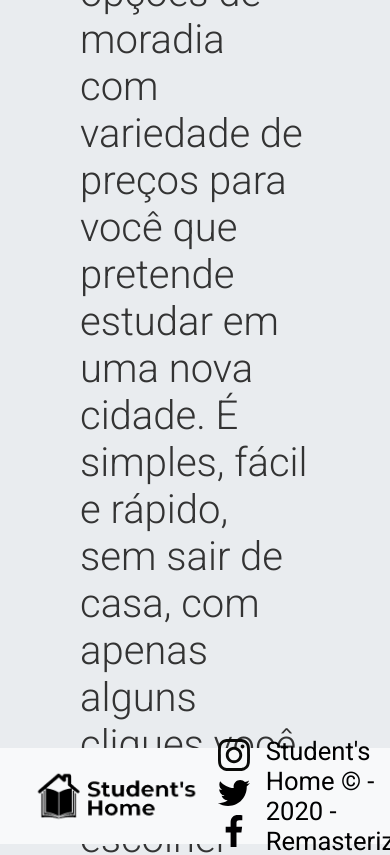
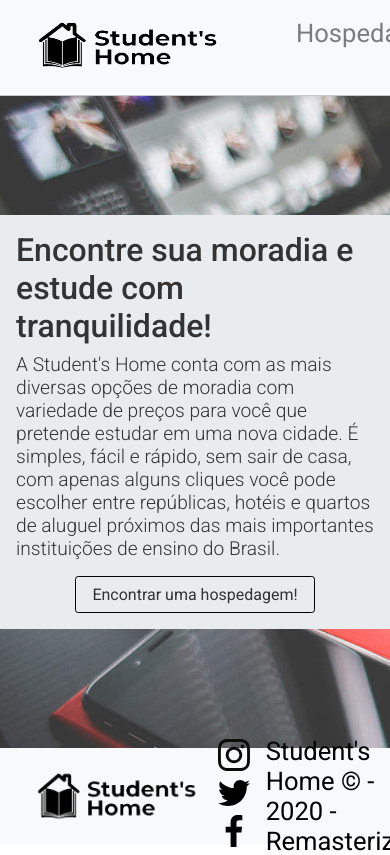
Before and after one commit to HenriqueeLoopes/studentshome, a React (Create React App) app: page / in a window 390 px wide. Shown: the top 855 px of the page. Built offline with nearby package versions, Linux system fonts and the light colour scheme.

Commit message:
index media query added for responsive layout

```diff
--- a/src/pages/Index/styles.css
+++ b/src/pages/Index/styles.css
@@ -10,7 +10,8 @@
 .main-container .center-container {
   width: 100vw;
   background-color: #e9ecef;
-    padding: 7rem 5rem;
+  padding: 7rem 2rem;
+  max-height: 90%;
 
   display: flex;
   flex-direction: column;
@@ -48,3 +49,52 @@
   background-color: #343a40;
   border-color: #343a40;
 }
+
+@media (max-width: 700px) {
+  .main-container .center-container {
+    background-color: #e9ecef;
+    padding: 1rem 1.5rem;
+  }
+
+  .main-container .center-container h1 {
+    font-size: 3rem;
+  }
+
+  .main-container .center-container h3 {
+    margin-top: 1.5rem;
+    font-size: 1.5rem;
+  }
+
+  .main-container .center-container a {
+    font-size: 1rem;
+    color: #333;
+    margin-top: 1rem;
+    padding: 0.5rem 1rem;
+    border-radius: 0.2rem;
+  }
+}
+
+@media (max-width: 500px) {
+  .main-container .center-container {
+    background-color: #e9ecef;
+    padding: 1rem 1rem;
+  }
+
+  .main-container .center-container h1 {
+    font-size: 2rem;
+    font-weight: 500;
+  }
+
+  .main-container .center-container h3 {
+    margin-top: 0.5rem;
+    font-size: 1.2rem;
+  }
+
+  .main-container .center-container a {
+    font-size: 1rem;
+    color: #333;
+    margin-top: 1rem;
+    padding: 0.5rem 1rem;
+    border-radius: 0.2rem;
+  }
+}
```
Lines whose indentation alone changed are shown as unchanged.
